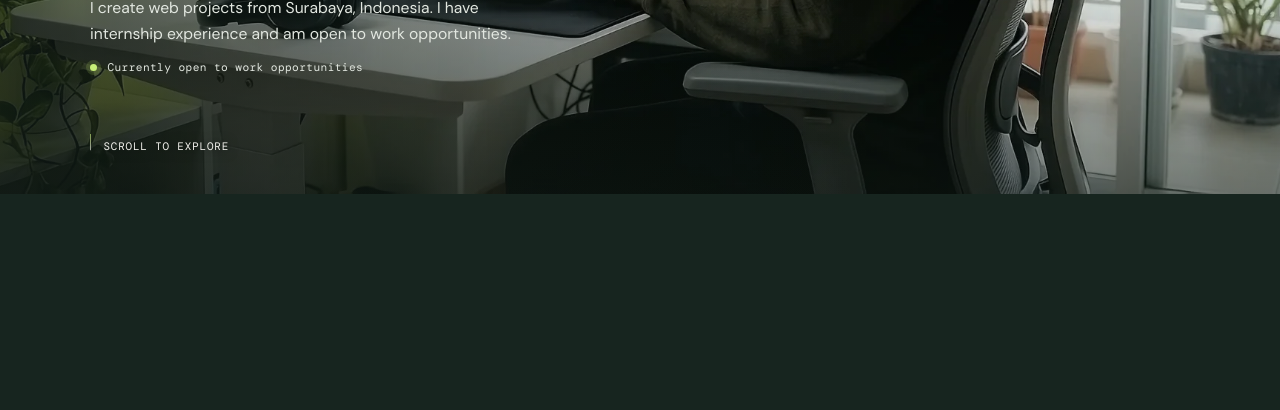
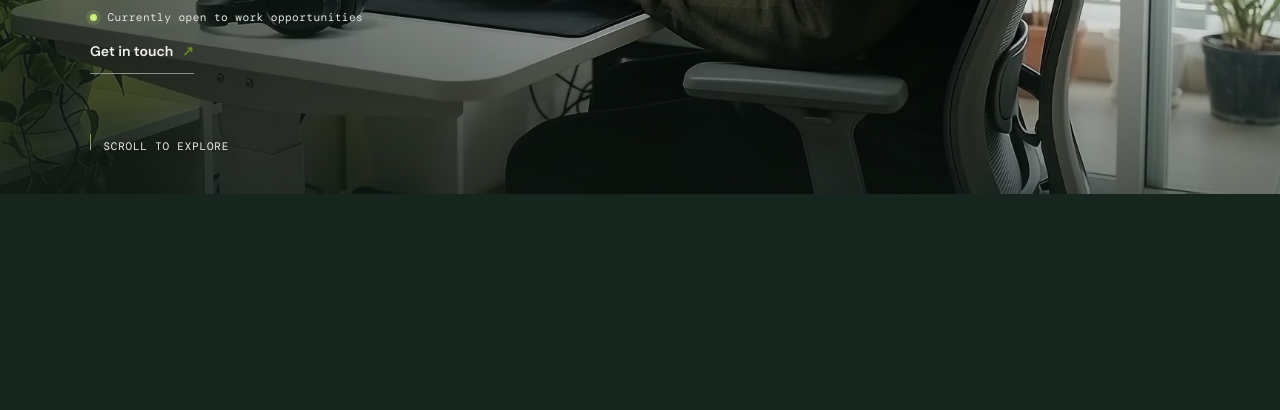
Before and after one commit to PuyiHakim/protofolio, a plain HTML site: page index.html in a window 1280 px wide. Shown: the part 690-1100 px from the top of the page. Drawn offline with nearby package versions, Linux system fonts and the light colour scheme.

Commit message:
Preserve cinematic intro contact link

```diff
--- a/cinematic.js
+++ b/cinematic.js
@@ -5,6 +5,7 @@
   const stage = section.querySelector('.cinematic-stage');
   const video = section.querySelector('[data-cinematic-video]');
   const intro = section.querySelector('[data-cinematic-intro]');
+  const contactLink = section.querySelector('.cinematic-contact-link');
   const finale = section.querySelector('[data-cinematic-finale]');
   const progressBar = section.querySelector('#cinematic-progress');
   const scrollCue = section.querySelector('[data-cinematic-cue]');
@@ -88,6 +89,7 @@
     const progress = readProgress();
     const percent = Math.round(progress * 100);
     const introOpacity = 1 - clamp(progress / 0.22);
+    const contactHidden = progress > 0.18;
     const finaleOpacity = clamp((progress - 0.78) / 0.15);
     const cueOpacity = 1 - clamp(progress / 0.055);
 
@@ -99,6 +101,8 @@
 
     intro.style.opacity = String(introOpacity);
     intro.style.transform = `translateY(${(1 - introOpacity) * -8}px)`;
+    contactLink.inert = contactHidden;
+    contactLink.setAttribute('aria-hidden', String(contactHidden));
     finale.style.opacity = String(finaleOpacity);
     finale.style.transform = `translateY(${(1 - finaleOpacity) * 12}px)`;
     finale.inert = progress < 0.83;
--- a/index.html
+++ b/index.html
@@ -113,6 +113,7 @@
             <p class="cinematic-role" data-en="Web Project Creator · Surabaya, Indonesia" data-id="Pembuat Proyek Web · Surabaya, Indonesia">Web Project Creator · Surabaya, Indonesia</p>
             <p class="hero-intro" data-en="I create web projects from Surabaya, Indonesia. I have internship experience and am open to work opportunities." data-id="Saya membuat proyek web dari Surabaya, Indonesia. Saya memiliki pengalaman magang dan terbuka untuk kesempatan kerja.">I create web projects from Surabaya, Indonesia. I have internship experience and am open to work opportunities.</p>
             <p class="hero-note"><span class="status-dot" aria-hidden="true"></span><span data-en="Currently open to work opportunities" data-id="Terbuka untuk kesempatan kerja">Currently open to work opportunities</span></p>
+            <a class="text-link cinematic-contact-link" href="#contact"><span data-en="Get in touch" data-id="Hubungi saya">Get in touch</span><span aria-hidden="true">↗</span></a>
           </div>
 
           <div class="cinematic-finale" data-cinematic-finale aria-hidden="true" inert>
--- a/styles.css
+++ b/styles.css
@@ -58,6 +58,8 @@ h1, h2, h3, p { margin-top: 0; }
 .hero-intro { max-width: 440px; margin: .85rem 0 0; color: #e2e7e0; font-size: .98rem; line-height: 1.65; }
 .cinematic-intro .hero-note { display: flex; align-items: center; gap: .65rem; margin: .85rem 0 0; color: #e2e7e0; font-size: .7rem; letter-spacing: .035em; }
 .cinematic-intro .hero-note .status-dot { background: var(--lime); box-shadow: 0 0 0 4px #c8ef7826; }
+.cinematic-contact-link { min-height: 36px; margin-top: .35rem; border-color: #ffffff70; color: #f4f3ee; font-size: .82rem; }
+.cinematic-contact-link span:last-child { color: var(--lime); }
 .button { min-height: 52px; display: inline-flex; align-items: center; justify-content: center; gap: 1rem; padding: 0 1.2rem; font-size: .875rem; font-weight: 600; }
 .button-dark { color: #f8f8f1; background: var(--ink); transition: background .2s ease, transform .2s ease; }
 .button-dark:hover { background: #314b3c; transform: translateY(-2px); }
@@ -182,6 +184,7 @@ h1, h2, h3, p { margin-top: 0; }
   .cinematic-role { font-size: .72rem; }
   .hero-intro { max-width: 390px; margin-top: .65rem; font-size: .88rem; line-height: 1.5; }
   .cinematic-intro .hero-note { margin-top: .65rem; font-size: .66rem; }
+  .cinematic-contact-link { min-height: 36px; margin-top: .15rem; }
   .cinematic-finale { left: 1.25rem; bottom: 5.5rem; width: calc(100% - 2.5rem); }
   .cinematic-skip { top: .85rem; right: 1.25rem; font-size: .65rem; }
   .cinematic-scroll .scroll-cue { left: 1.25rem; bottom: 1rem; font-size: .63rem; }
```
